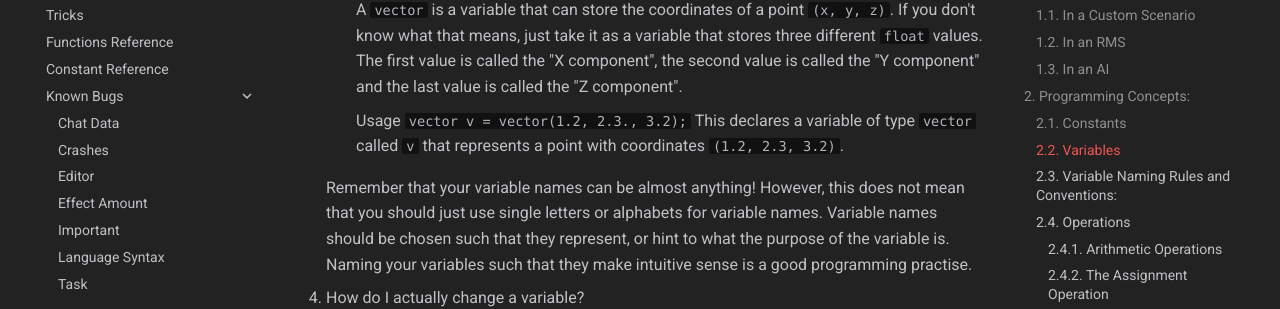
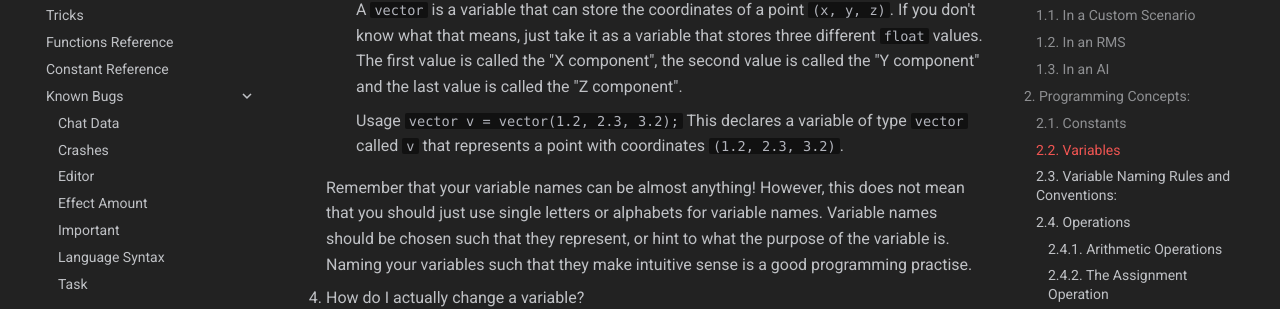
Before and after one commit to Divy1211/AoE2DE_UGC_Guide, an MkDocs documentation site: the page built from docs/general/xs/beginner.md, in a window 1280 px wide and 900 px high, scrolled down 5064 px. Shown: the part 147-456 px from the top of the window. Built offline with MkDocs 1.6.1 and Material for MkDocs 9.7.7, drawn with Linux system fonts in a browser that asks for light colours; some web fonts are replaced; comment, search, counter and statistics services are not loaded.

Commit message:
Fixed typo

```diff
--- a/docs/general/xs/beginner.md
+++ b/docs/general/xs/beginner.md
@@ -164,7 +164,7 @@ Some questions that you might have now are:
 
         A `#!xs vector` is a variable that can store the coordinates of a point `#!xs (x, y, z)`. If you don't know what that means, just take it as a variable that stores three different `#!xs float` values. The first value is called the "X component", the second value is called the "Y component" and the last value is called the "Z component".
 
-        Usage `#!xs vector v = vector(1.2, 2.3., 3.2);` This declares a variable of type `#!xs vector` called `v` that represents a point with coordinates `#!xs (1.2, 2.3, 3.2)`.
+        Usage `#!xs vector v = vector(1.2, 2.3, 3.2);` This declares a variable of type `#!xs vector` called `v` that represents a point with coordinates `#!xs (1.2, 2.3, 3.2)`.
 
     Remember that your variable names can be almost anything! However, this does not mean that you should just use single letters or alphabets for variable names. Variable names should be chosen such that they represent, or hint to what the purpose of the variable is. Naming your variables such that they make intuitive sense is a good programming practise.
 
```
